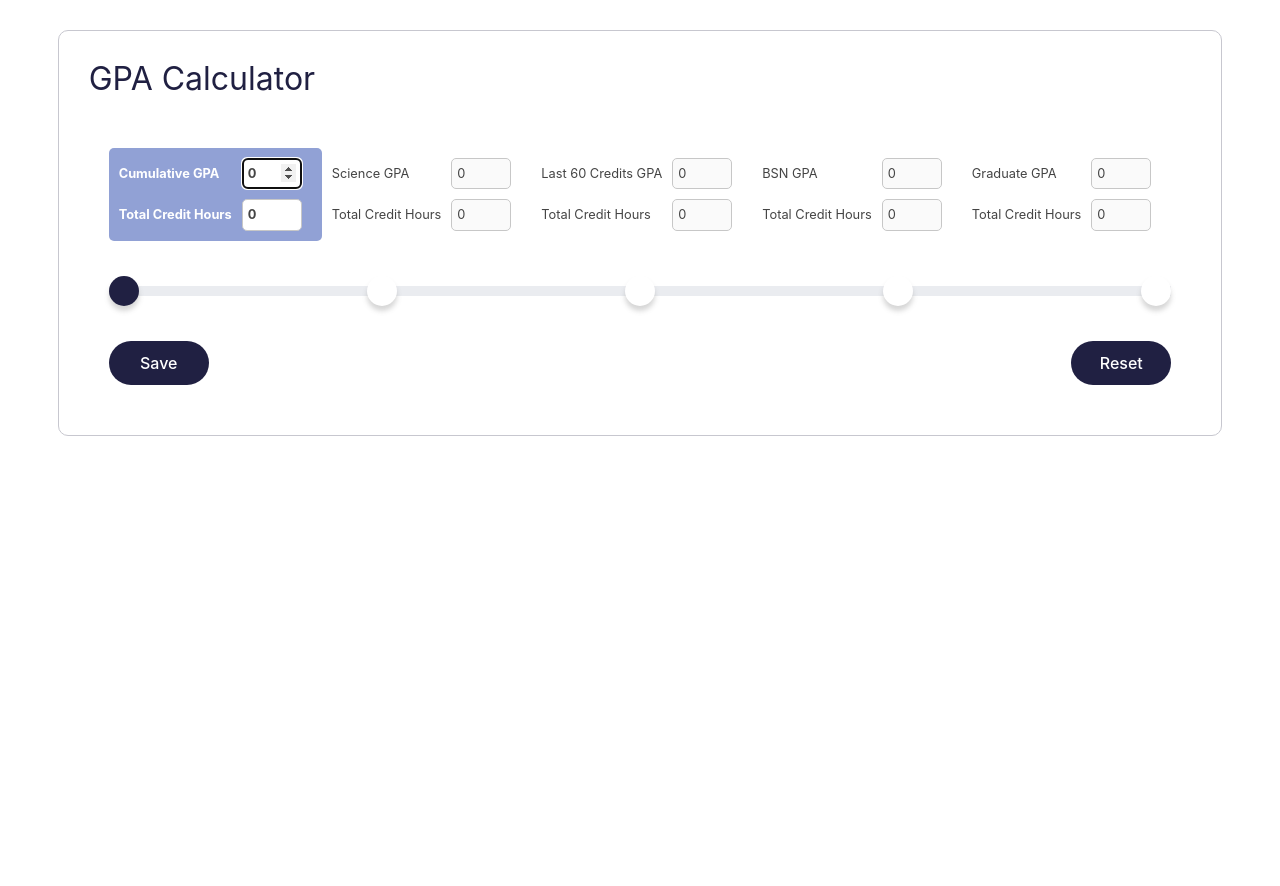
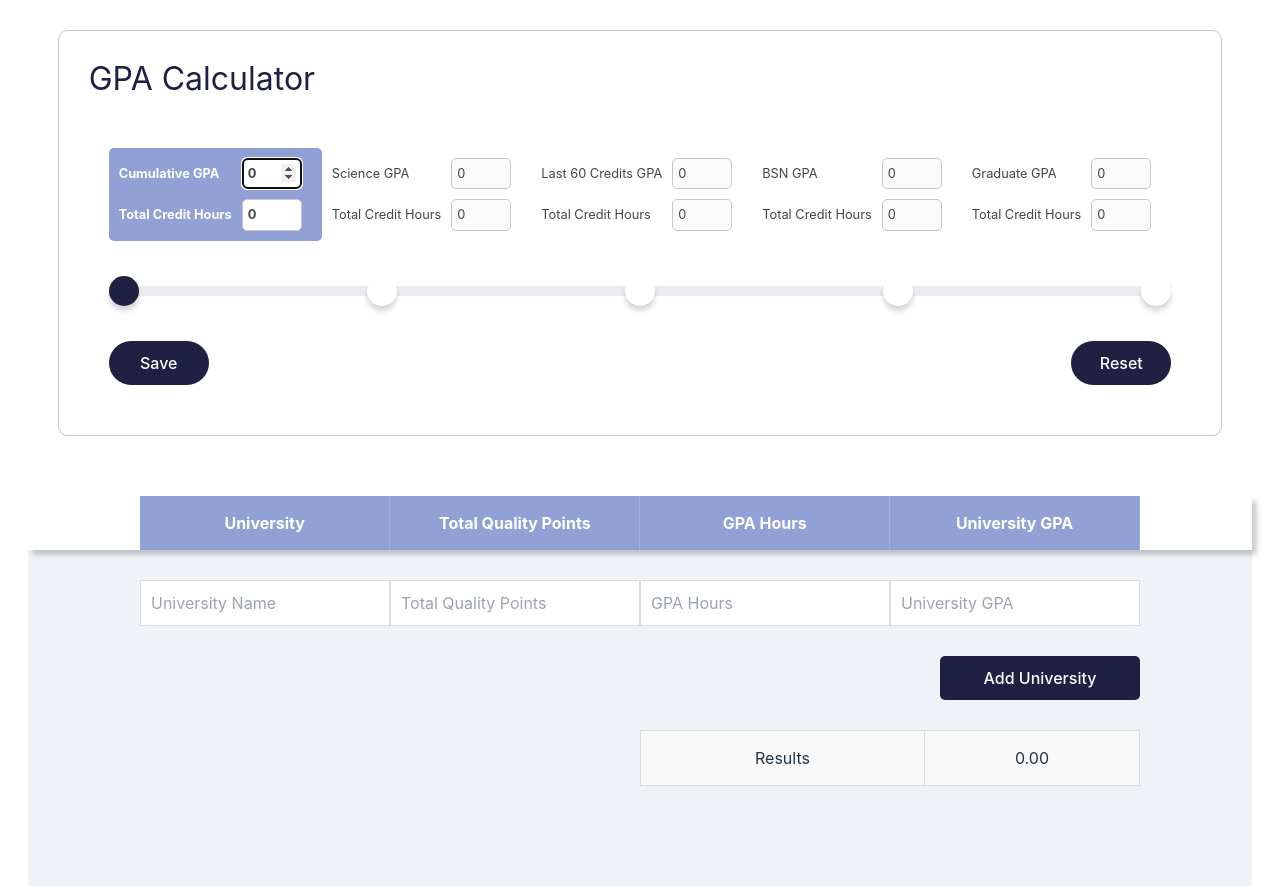
Before and after one commit to tapeljaymel/crna-gpa, a React (Vite) app: page / in a window 1280 px wide. Before the commit the page ends 830 px from the top, so only its background shows below. Built offline with nearby package versions, Linux system fonts and the light colour scheme.

Commit message:
Added University List

```diff
--- a/src/App.tsx
+++ b/src/App.tsx
@@ -2,6 +2,7 @@
 import styled from 'styled-components'
 import './App.css'
 import ProfileForm from './components/ProfileForm'
+import UniversityList from './components/UniversityList'
 
 function App() {
   return (
@@ -10,6 +11,7 @@ function App() {
         <Heading>GPA Calculator</Heading>
         <ProfileForm />
       </Container>
+      <UniversityList />
     </>
   )
 }
--- a/src/components/UniversityList.tsx
+++ b/src/components/UniversityList.tsx
@@ -1,22 +1,256 @@
+import styled from "styled-components";
+import { useState } from "react";
+
+type universityRecord = {
+    name: string;
+    totalQualityPoints: number;
+    gpaHours: number;
+    universityGpa: number;
+}
+
 const UniversityList = () => {
+    // const [universityData, setUniversityData] = useState([
+    //     { name: "University 1", totalQualityPoints: 255, gpaHours: 89, universityGpa: 2.87 },
+    //     { name: "University 2", totalQualityPoints: 54, gpaHours: 15, universityGpa: 3.6 },
+    //     { name: "University 4", totalQualityPoints: 345, gpaHours: 90, universityGpa: 3.83 },
+    //     { name: "University 5", totalQualityPoints: 345, gpaHours: 90, universityGpa: 3.83 },
+    //     { name: "University 6", totalQualityPoints: 255, gpaHours: 89, universityGpa: 2.87 },
+    //     { name: "University 7", totalQualityPoints: 54, gpaHours: 15, universityGpa: 3.6 },
+    //     { name: "University 8", totalQualityPoints: 345, gpaHours: 90, universityGpa: 3.83 },
+    //     { name: "University 9", totalQualityPoints: 345, gpaHours: 90, universityGpa: 3.83 },
+    //     { name: "University 10", totalQualityPoints: 255, gpaHours: 89, universityGpa: 2.87 },
+    //     { name: "University 11", totalQualityPoints: 54, gpaHours: 15, universityGpa: 3.6 },
+    //     { name: "University 12", totalQualityPoints: 345, gpaHours: 90, universityGpa: 3.83 }
+    // ]);
+
+    const [universityData, setUniversityData] = useState<universityRecord[]>([]);
+
+    const [newUniversity, setNewUniversity] = useState({ name: "", totalQualityPoints: "", gpaHours: "", universityGpa: "" });
+
+    const handleAddUniversity = () => {
+        if (newUniversity.name && newUniversity.totalQualityPoints && newUniversity.gpaHours && newUniversity.universityGpa) {
+            setUniversityData([
+                ...universityData,
+                {
+                    name: newUniversity.name,
+                    totalQualityPoints: parseFloat(newUniversity.totalQualityPoints),
+                    gpaHours: parseFloat(newUniversity.gpaHours),
+                    universityGpa: parseFloat(newUniversity.universityGpa)
+                }
+            ]);
+            setNewUniversity({ name: "", totalQualityPoints: "", gpaHours: "", universityGpa: "" });
+        }
+    };
+
+
+    // GPA Calculation Formula:
+
+    // GPA = Total Quality Points / Total Credit Hours
+
+    // Where:
+    // - Total Quality Points = Sum of (Grade * Credit Hours) for all courses
+    // - Total Credit Hours = Sum of Credit Hours for all courses
+
+    // Example Calculation:
+
+    // Suppose you have 3 courses with the following grades and credit hours:
+
+    // Course 1: Grade = 4.0, Credit Hours = 3
+    // Course 2: Grade = 3.7, Credit Hours = 4
+    // Course 3: Grade = 3.3, Credit Hours = 2
+
+    // Step 1: Calculate Total Quality Points
+    // Total Quality Points = (4.0 * 3) + (3.7 * 4) + (3.3 * 2)
+    // Total Quality Points = 12 + 14.8 + 6.6 = 33.4
+
+    // Step 2: Calculate Total Credit Hours
+    // Total Credit Hours = 3 + 4 + 2 = 9
+
+    // Step 3: Calculate GPA
+    // GPA = Total Quality Points / Total Credit Hours
+    // GPA = 33.4 / 9 = 3.71
+
+    // The GPA for these courses would be 3.71.
+
+    const cumulativeGPA = () => {
+        const totalPoints = universityData.reduce((acc, uni) => acc + uni.totalQualityPoints, 0);
+        const totalHours = universityData.reduce((acc, uni) => acc + uni.gpaHours, 0);
+        return totalHours ? (totalPoints / totalHours).toFixed(2) : "0.00";
+    };
+
     return (
         <>
-            <table>
-                <thead>
-                    <th>University</th>
-                    <th>Total Quality</th>
-                    <th>GPA Hours</th>
-                    <th>University GPA</th>
-                </thead>
-                <tbody>
-                    <td>University 1</td>
-                    <td>University 255</td>
-                    <td>University 89</td>
-                    <td>University 2.87</td>
-                </tbody>
-            </table>
+            <ShadowContainer>
+                <TableHead>
+                    <thead>
+                        <tr>
+                            <TableHeadCell>University</TableHeadCell>
+                            <TableHeadCell>Total Quality Points</TableHeadCell>
+                            <TableHeadCell>GPA Hours</TableHeadCell>
+                            <TableHeadCell>University GPA</TableHeadCell>
+                        </tr>
+                    </thead>
+                </TableHead>
+            </ShadowContainer>
+
+            <ColoredContainer>
+                <TableBody>
+                    <tbody>
+                        {universityData.map((university, index) => (
+                            <tr key={index}>
+                                <TableCell>{university.name}</TableCell>
+                                <TableCell>{university.totalQualityPoints}</TableCell>
+                                <TableCell>{university.gpaHours}</TableCell>
+                                <TableCell>{university.universityGpa}</TableCell>
+                            </tr>
+                        ))}
+                    </tbody>
+                </TableBody>
+
+                <FormContainer>
+                    <Input
+                        type="text"
+                        placeholder="University Name"
+                        value={newUniversity.name}
+                        onChange={(e) => setNewUniversity({ ...newUniversity, name: e.target.value })}
+                    />
+                    <Input
+                        type="number"
+                        placeholder="Total Quality Points"
+                        value={newUniversity.totalQualityPoints}
+                        onChange={(e) => setNewUniversity({ ...newUniversity, totalQualityPoints: e.target.value })}
+                    />
+                    <Input
+                        type="number"
+                        placeholder="GPA Hours"
+                        value={newUniversity.gpaHours}
+                        onChange={(e) => setNewUniversity({ ...newUniversity, gpaHours: e.target.value })}
+                    />
+                    <Input
+                        type="number"
+                        step="0.01"
+                        placeholder="University GPA"
+                        value={newUniversity.universityGpa}
+                        onChange={(e) => setNewUniversity({ ...newUniversity, universityGpa: e.target.value })}
+                    />
+                </FormContainer>
+                <ButtonContainer>
+                    <AddButton onClick={handleAddUniversity}>Add University</AddButton>
+                </ButtonContainer>
+
+                <ResultContainer>
+                    <ResultTable>
+                        <tbody>
+                            <tr>
+                                <ResultCell>Results</ResultCell>
+                                <ResultCell>{cumulativeGPA()}</ResultCell>
+                            </tr>
+                        </tbody>
+                    </ResultTable>
+                </ResultContainer>
+            </ColoredContainer>
+
+
         </>
     );
 }
 
 export default UniversityList;
+
+const ShadowContainer = styled.div`
+    margin-top: 60px;
+    width: 100%;
+    box-shadow: 5px 5px 5px rgba(0,0,0,0.2);
+    z-index: 9;
+    position: relative;
+`
+
+const TableHead = styled.table`
+    max-width: 1000px;
+    width: 100%;
+    margin: 0 auto;
+`
+
+const TableHeadCell = styled.th`
+    width: 25%;
+    background-color: #91a1d5;
+    color: #fff;
+    padding: 15px;
+    border-right: 1px solid #a1afdb;
+`
+
+const ColoredContainer = styled.div`
+    padding-top: 30px;
+    background-color: #eff2f7;
+    padding-bottom: 100px;
+`
+
+const TableBody = styled.table`
+    max-width: 1000px;
+    width: 100%;
+    margin: 0 auto;
+`
+
+const TableCell = styled.td`
+    width: 25%;
+    padding: 10px;
+    border: 1px solid #ddd;
+    text-align: left;
+    background-color: #fff;
+`
+
+const FormContainer = styled.div`
+    max-width: 1000px;
+    margin: 0 auto;
+    display: flex;
+    column-gap: 0;
+    flex-direction: row;
+    align-items: center;
+`
+const ButtonContainer = styled.div`
+    max-width: 1000px;
+    margin: 30px  auto;
+    display: flex;
+    flex-direction: row;
+    justify-content: flex-end;
+`
+
+const Input = styled.input`
+    padding: 10px;
+    width: 80%;
+    border-radius: 0px;
+    border: 1px solid #ddd;
+`
+
+const AddButton = styled.button`
+    background-color: #202042;
+    color: white;
+    padding: 10px 20px;
+    border: none;
+    border-radius: 5px;
+    cursor: pointer;
+    min-width: 200px;
+
+    &:hover {
+        background-color: #151531;
+    }
+`
+
+const ResultContainer = styled.div`
+    display: flex;
+    max-width: 1000px;
+    margin: 0 auto;
+    justify-content: flex-end;
+`
+
+const ResultTable = styled.table`
+    width: 50%;
+    border-collapse: collapse;
+`
+
+const ResultCell = styled.td`
+    padding: 15px;
+    border: 1px solid #ddd;
+    background-color: #f9f9f9;
+    text-align: center;
+`
```
